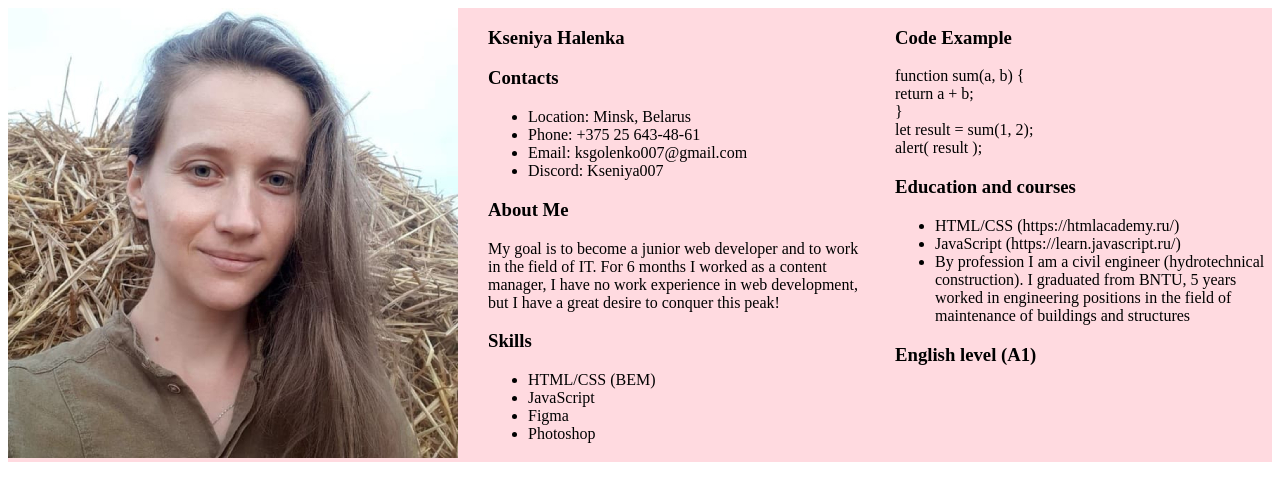
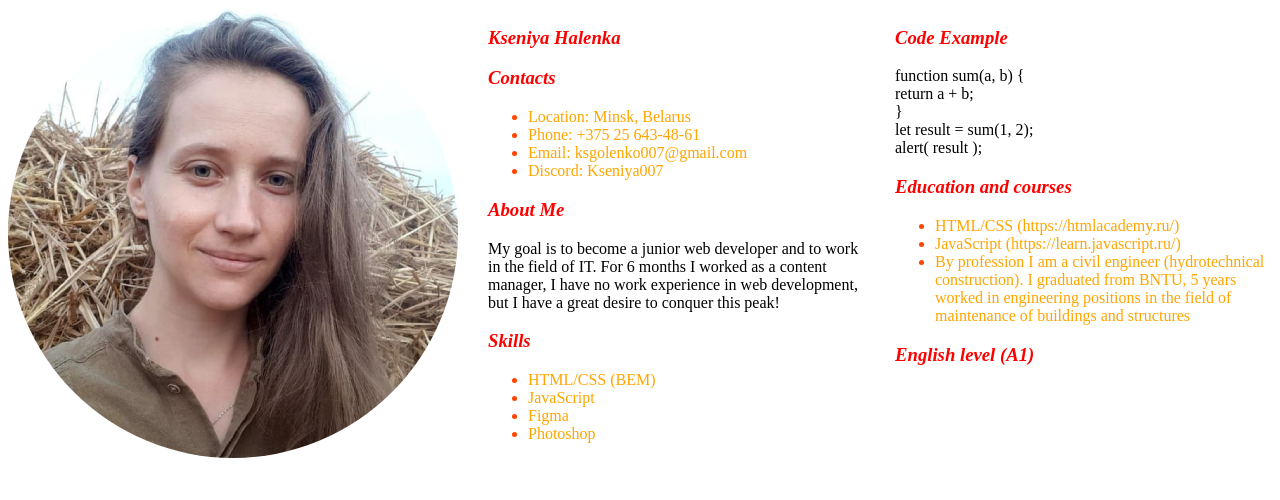
Before and after one commit to Kseniya007/rsschool-cv, a plain HTML site: page index.html in a window 1280 px wide. Drawn offline with Linux system fonts and the light colour scheme.

Commit message:
feat: cv file

```diff
--- a/index.html
+++ b/index.html
@@ -21,10 +21,10 @@
                     <div class="contacts">
                         <h3>Contacts</h3>
                         <ul>
-                            <li>Location: Minsk, Belarus</li>
-                            <li>Phone: +375 25 643-48-61</li>
-                            <li>Email: ksgolenko007@gmail.com</li>
-                            <li>Discord: Kseniya007</li>
+                            <li><span>Location: Minsk, Belarus</span></li>
+                            <li><span>Phone: +375 25 643-48-61</span></li>
+                            <li><span>Email: ksgolenko007@gmail.com</span></li>
+                            <li><span>Discord: Kseniya007</span></li>
                         </ul>
                     </div>
                     <div class="about-me">
@@ -35,10 +35,10 @@
                 <div class="skills">
                     <h3>Skills</h3>
                     <ul>
-                        <li>HTML/CSS (BEM)</li>
-                        <li>JavaScript</li>
-                        <li>Figma</li>
-                        <li>Photoshop</li>
+                        <li><span>HTML/CSS (BEM)</span></li>
+                        <li><span>JavaScript</span></li>
+                        <li><span>Figma</span></li>
+                        <li><span>Photoshop</span></li>
                     </ul>
                 </div>
             </div>
@@ -54,9 +54,9 @@
                 <div class="education">
                     <h3>Education and courses</h3>
                     <ul>
-                        <li>HTML/CSS (https://htmlacademy.ru/)</li>
-                        <li>JavaScript (https://learn.javascript.ru/)</li>
-                        <li>By profession I am a civil engineer (hydrotechnical construction). I graduated from BNTU, 5 years worked in engineering positions in the field of maintenance of buildings and structures</li>
+                        <li><span>HTML/CSS (https://htmlacademy.ru/)</span></li>
+                        <li><span>JavaScript (https://learn.javascript.ru/)</span></li>
+                        <li><span>By profession I am a civil engineer (hydrotechnical construction). I graduated from BNTU, 5 years worked in engineering positions in the field of maintenance of buildings and structures</span></li>
                     </ul>
                 </div>
                 <div class="english">
--- a/style.css
+++ b/style.css
@@ -6,7 +6,11 @@
     max-width: 1440px;
     margin: 0 auto;
     display: flex;
-    background-color: rgba(255, 182, 193, 0.5);
+
+}
+
+.photo {
+    border-radius: 50%;
 }
 
 .block_1 {
@@ -20,3 +24,16 @@
     width: 880px;
     padding-left: 30px;
 }
+
+h3 {
+    color: #FF0000;
+    font-style: italic;
+}
+
+li {
+    color: #FF4500;
+}
+
+li span {
+    color: #FFA500;
+}
```
